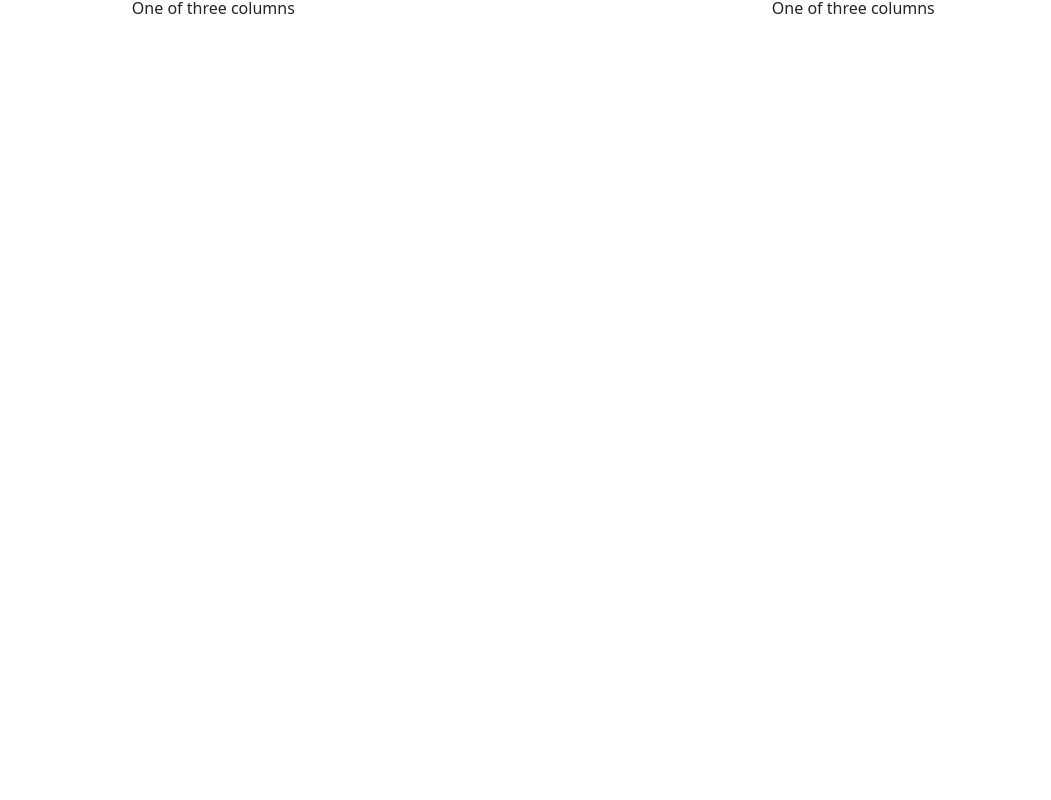
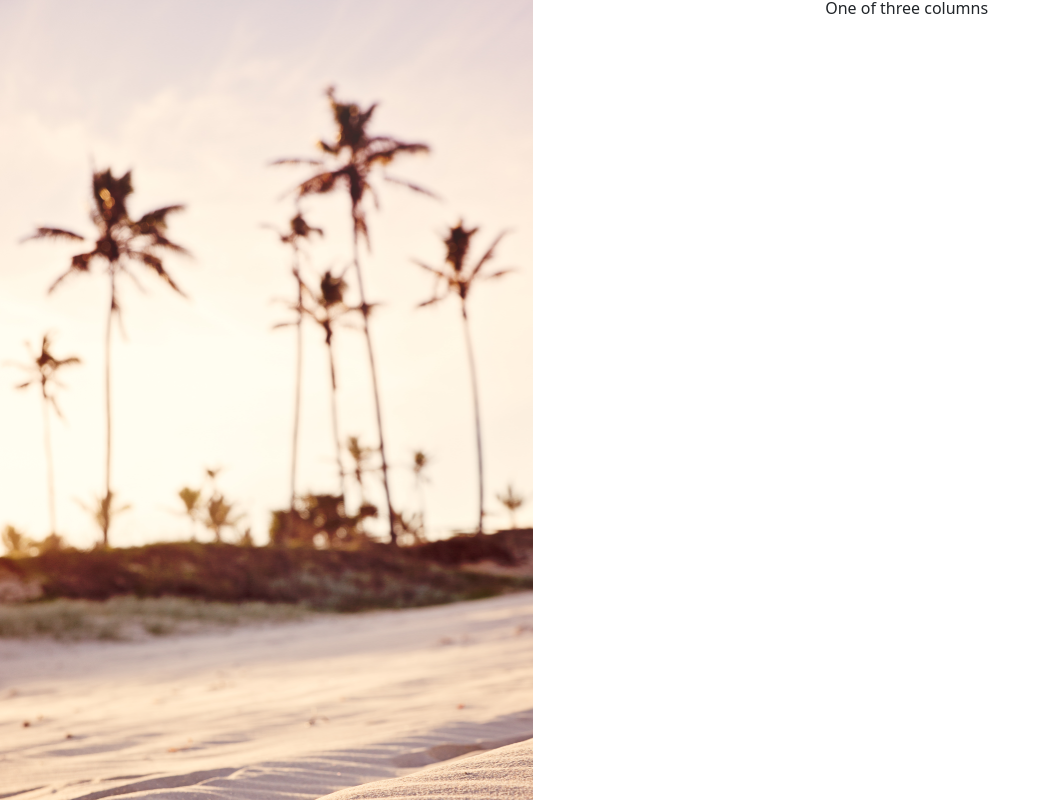
Before and after one commit to eanunez25/sign-up, a plain HTML site: page index.html in a window 1280 px wide. Shown: the whole page, without its empty margins (0-1051 px from the left). Drawn offline with nearby package versions, Linux system fonts and the light colour scheme.

Commit message:
add image to logo section

```diff
--- a/index.html
+++ b/index.html
@@ -12,10 +12,10 @@
 <body>
   <div class="container-fluid text-center">
     <div class="row align-items-start">
-      <div class="col-4 background">
-        One of three columns
+      <div class="col-5 background">
+
       </div>
-      <div class="col-8">
+      <div class="col-7">
         One of three columns
       </div>
     </div>
--- a/style.css
+++ b/style.css
@@ -49,5 +49,12 @@ table {
 }
 
 .container-fluid {
-  min-height: 100vh;
+
 }
+
+.background {
+  background-image: url(assets/beach.png);
+  background-size: CALC(5/12) ;
+  height: 100vh;
+  background-repeat: no-repeat;
+}
```
Also changed, not shown: assets/beach.png (added).
